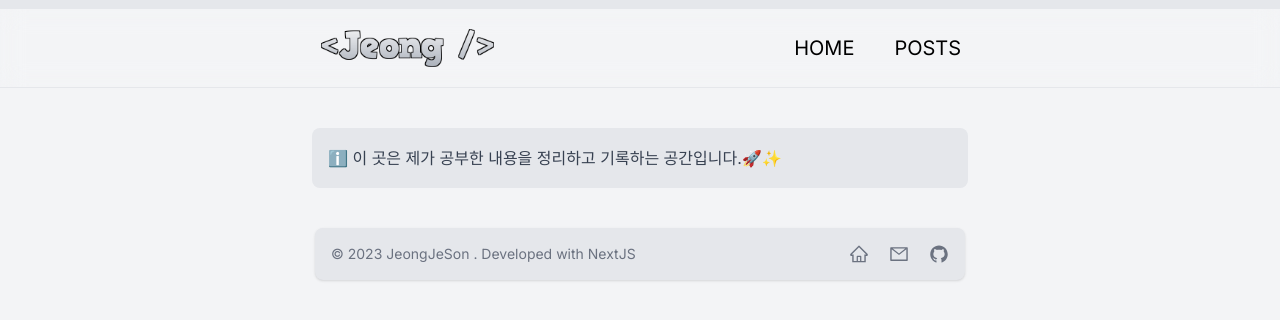
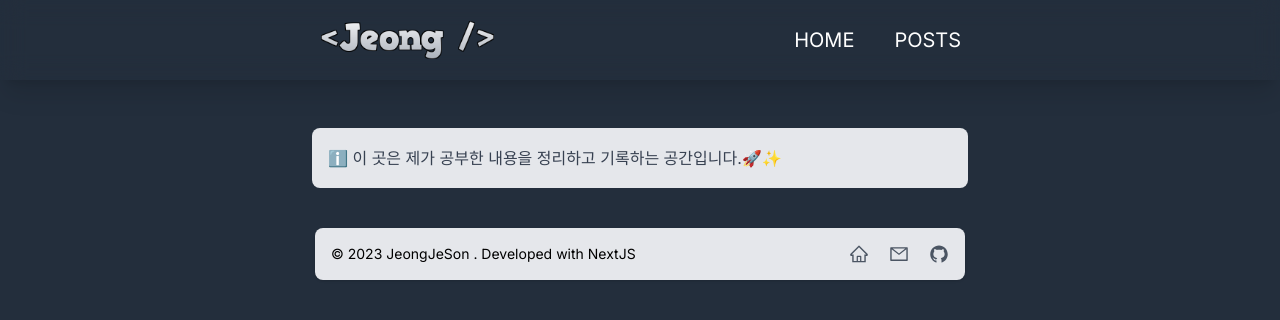
Before and after one commit to Jeong-Je/my-dev-blog, a Next.js app: page / in a window 1280 px wide. Shown: the top 320 px of the page. Built offline with nearby package versions, Linux system fonts and the light colour scheme.

Commit message:
Change the Theme Color 🎨

```diff
--- a/app/components/Footer.tsx
+++ b/app/components/Footer.tsx
@@ -5,16 +5,16 @@ import {
 } from "react-icons/ai";
 
 export default function Footer() {
-  const style = {color:"#6b7280"}
+  const style = {color:"#4b5563"}
   return (
     <footer className="mt-10 max-w-[650px] max-sm:max-w-[90%] mx-auto  bottom-0 bg-gray-200 rounded-lg shadow m-4">
       <div className="max-w-screen-xl p-4 md:flex md:items-center md:justify-between">
-        <span className="text-sm text-gray-500 sm:text-center dark:text-gray-400">
+        <span className="text-sm sm:text-center">
           © 2023{" "}
             JeongJeSon
           . Developed with NextJS
         </span>
-        <ul className="flex flex-wrap items-center mt-3 text-sm font-medium text-gray-500 sm:mt-0">
+        <ul className="flex flex-wrap items-center mt-3 text-sm font-medium sm:mt-0">
           <li className="md:ml-5">
             <a href="/">
               <AiOutlineHome size={20} style={style} />
--- a/app/components/Nav.tsx
+++ b/app/components/Nav.tsx
@@ -8,39 +8,20 @@ import {
   AiOutlineGithub,
   AiOutlineMail,
 } from "react-icons/ai";
-import { useEffect, useState } from "react";
+import { useState } from "react";
 
 export default function Nav() {
   const [hamburger, setHamburger] = useState(false);
-  const [scrolling, setScrolling] = useState(false);
-
-  useEffect(() => {
-    window.addEventListener("scroll", handleScroll);
-
-    return () => {
-      window.removeEventListener("scroll", handleScroll);
-    };
-  }, []);
-
-  const handleScroll = () => {
-    if (window.scrollY > 0) {
-      setScrolling(true);
-    } else {
-      setScrolling(false);
-    }
-  };
 
   const handleHamburger = () => {
     setHamburger(!hamburger);
   };
 
-  const style = { color: "#4b5563" };
+  const style = { color: "#ffffff" };
   return (
     <>
       <nav
-        className={`backdrop-blur-md top-2 fixed left-0 right-0 flex items-center justify-center h-20 border-y transition-shadow duration-500  ${
-          scrolling ? "shadow-xl" : "shadow-none"
-        } `}
+        className={`backdrop-blur-md fixed left-0 right-0 flex items-center justify-center h-20 shadow-xl`}
       >
         <div className="max-w-[650px] flex justify-between items-center h-full w-full px-0 max-sm:mx-5">
           {/* 로고 */}
@@ -57,7 +38,7 @@ export default function Nav() {
 
           {/* 네비게이션 */}
           <div className="hidden sm:flex">
-            <ul className="hidden sm:flex">
+            <ul className="hidden sm:flex text-white">
               <li className="ml-10 uppercase ease-in duration-200 hover:text-2xl text-xl">
                 <Link href="/">Home</Link>
               </li>
@@ -86,7 +67,7 @@ export default function Nav() {
         >
           <div className="flex w-full items-center justify-end">
             <div onClick={handleHamburger} className="cursor-pointer">
-              <AiOutlineClose size={25} style={style} />
+              <AiOutlineClose size={25}/>
             </div>
           </div>
           <div className="flex-col py-4">
@@ -110,14 +91,12 @@ export default function Nav() {
               <AiOutlineMail
                 size={30}
                 className="cursor-pointer"
-                style={style}
               />
             </a>
             <a href="https://github.com/Jeong-Je" target="_blank">
               <AiOutlineGithub
                 size={30}
                 className="cursor-pointer"
-                style={style}
               />
             </a>
           </div>
--- a/app/components/ScrollIndicator.tsx
+++ b/app/components/ScrollIndicator.tsx
@@ -28,9 +28,9 @@ const ScrollIndicator = () => {
   }, []);
 
   return (
-    <div className="z-10 bg-gray-200 fixed top-0 h-2 w-screen">
+    <div className="z-10 bg-gray-232E3C fixed top-0 h-1 w-screen">
       <div
-        className="bg-gray-400 h-full"
+        className="bg-sky-400 h-full"
         style={{ width: scroll + "%" }}
       ></div>
     </div>
--- a/app/globals.css
+++ b/app/globals.css
@@ -3,7 +3,8 @@
 @tailwind utilities;
 
 body{
-    background-color: #f3f4f6;
+    /* background-color: #f3f4f6; */
+    background-color: #232E3C;
 }
 
 /* width */
--- a/app/layout.tsx
+++ b/app/layout.tsx
@@ -10,7 +10,7 @@ const inter = Inter({ subsets: ["latin"] });
 export const metadata: Metadata = {
   title: "Jeong dev",
   description: "JeongJe의 개인 블로그입니다.",
-  themeColor: "#9ca3af",
+  themeColor: "#f87171",
 };
 
 export default function RootLayout({
@@ -22,7 +22,6 @@ export default function RootLayout({
     <html lang="kr">
       <body className={`${inter.className}`}>
         <Nav />
-        <ScrollIndicator />
         {children}
         <Footer />
       </body>
--- a/app/posts/Pagination.tsx
+++ b/app/posts/Pagination.tsx
@@ -12,8 +12,8 @@ export const Pagination = ({
         <div
           className={`prose w-10 h-10 text-center ${
             parseInt(searchParams.page) === page + 1
-              ? "bg-gray-500 text-white"
-              : "hover:bg-gray-200"
+              ? "bg-gray-200 text-black"
+              : "hover:bg-gray-500 text-white"
           } rounded-md flex items-center justify-center`}
         >
           {page + 1}
--- a/app/posts/PostCard.tsx
+++ b/app/posts/PostCard.tsx
@@ -14,7 +14,7 @@ export const PostCard = (post: Post) => {
             <time dateTime={post.date} className="block text-sm">
               {format(parseISO(post.date), "yyyy년 MM월 dd일")}
             </time>
-            <h2 className="my-1 text-xl font-bold">{post.title}</h2>
+            <h2 className="my-1 text-xl font-bold text-black">{post.title}</h2>
             <div
               className="text-sm [&>*]:mb-3 [&>*:last-child]:mb-0"
               dangerouslySetInnerHTML={{ __html: post.description }}
--- a/app/posts/TagCard.tsx
+++ b/app/posts/TagCard.tsx
@@ -9,10 +9,10 @@ export const TagCard = ({
   }) => {
     return (
       <>
-        <div className="flex overflow-auto prose mx-auto mb-8 pb-2 max-sm:mx-5">
+        <div className="flex overflow-auto prose mx-auto mb-8 pb-3 max-sm:mx-5">
           <Link href="/posts?tag=ALL">
             <button
-              className={`ml-1 rounded-full border border-gray-200 outline outline-gray-200 bg-gray-200 text-black text-sm px-4 mr-3 ${
+              className={`ml-1 rounded-md border border-gray-200 outline outline-gray-200 bg-gray-200 text-black text-sm px-4 mr-3 ${
                 searchParams.tag === "ALL"
                   ? "outline-gray-500 bg-gray-500 border-gray-500 text-white"
                   : "hover:outline-gray-400 hover:bg-gray-400 hover:border-gray-400"
@@ -27,7 +27,7 @@ export const TagCard = ({
               key={idx}
             >
               <button
-                className={`rounded-full border border-gray-200 outline outline-gray-200 bg-gray-200 text-black text-sm px-4 mr-3 whitespace-nowrap ${
+                className={`rounded-md border border-gray-200 outline outline-gray-200 bg-gray-200 text-black text-sm px-4 mr-3 whitespace-nowrap ${
                   tag === searchParams?.tag
                     ? "outline-gray-500 bg-gray-500 border-gray-500 hover:outline-gray-500 hover:bg-gray-500 hover:border-gray-500 text-white"
                     : "hover:outline-gray-400 hover:bg-gray-400 hover:border-gray-400"
--- a/app/posts/[slug]/page.tsx
+++ b/app/posts/[slug]/page.tsx
@@ -3,6 +3,7 @@ import { format, parseISO } from "date-fns";
 import { allPosts } from "contentlayer/generated";
 import { useMDXComponent } from "next-contentlayer/hooks";
 import Link from "next/link";
+import ScrollIndicator from "@/app/components/ScrollIndicator";
 
 export const generateStaticParams = async () =>
   allPosts.map((post) => ({ slug: post._raw.flattenedPath }));
@@ -20,10 +21,13 @@ const PostLayout = ({ params }: { params: { slug: string } }) => {
   const MDXContent = useMDXComponent(post.body.code);
   return (
     <>
+      {/* 포스트 페이지에서만 ScrollIndicator 활성화 */}
+      <ScrollIndicator />
+
       {/* 본문 (추후 구조 수정 필요) */}
       <div className="pt-24 mx-auto prose max-sm:mx-5">
         <div className="flex">
-          <h1 className="pt-5 pb-0 text-4xl font-bold text-black">
+          <h1 className="pt-5 pb-0 text-4xl font-bold text-white">
             {post.title}
             <br />
             <time dateTime={post.date} className="ml-2 text-sm text-zinc-400 ">
--- a/app/posts/page.tsx
+++ b/app/posts/page.tsx
@@ -64,11 +64,11 @@ export default function Home({ searchParams }: { searchParams: any }) {
         <TagCard searchParams={searchParams} tags={tags} />
         <div className="prose mx-auto px-5 max-sm:mx-5">
           {searchParams.tag !== "ALL" ? (
-            <h4>
-              {searchParams.tag} ({postCount})
-            </h4>
+            <h3 style={{color: "white"}}>
+              📝 {searchParams.tag} ({postCount})
+            </h3>
           ) : (
-            <h4>All Posts ({postCount})</h4>
+            <h3 style={{color: "white"}}>📝 All Posts ({postCount})</h3>
           )}
         </div>
 
--- a/tailwind.config.ts
+++ b/tailwind.config.ts
@@ -16,17 +16,23 @@ const config: Config = {
       typography: {
         DEFAULT: {
           css: {
+            // '*': {
+            //   color: 'white',
+            // },
             'blockquote p:first-of-type::before': {
               content: "''",
             },
             'blockquote' :{
-              'border-left': '0.25rem solid',
+              'border-left': '0.25rem solid #f87171',
+            },
+            'li': {
+              color: 'white',
             },
             'li::marker' :{
-              'color': 'black',
+              'color': 'white',
             },
             'a':{
-              'color': '#b91c1c',
+              'color': '#f87171',
               textDecoration: 'wavy underline',
               '&:hover': {
                 'color': 'red',
@@ -41,6 +47,7 @@ const config: Config = {
               color: '#f87171'
             },
             'h2':{
+              color: 'white',
               marginTop: '0',
             },
             'code::before': {
@@ -52,12 +59,25 @@ const config: Config = {
             'code': {
               'padding': '3px',
               'font-weight': '400',
-              'backgroundColor': '#d1d5db',
+              'backgroundColor': 'white',
               'borderRadius': "0.5rem",
-              'color': '#b91c1c',
+              'color': '#f87171',
             },
             'ul': {
 
+            },
+            'p': {
+              color: 'white',
+              '&>code':{ // 인용문 안에 있는 code 색 변경
+                color: '#f87171',
+              }
+            },
+            'cite':{
+              color : 'grey',
+              'font-size': '0.85rem',
+              'display': 'block',
+              'text-align': 'center',
+              'overflow-x': 'auto', // 모바일 버전에서 url이 너무 길 경우 대비
             }
           }
         }
```
